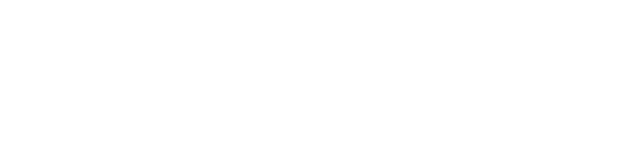
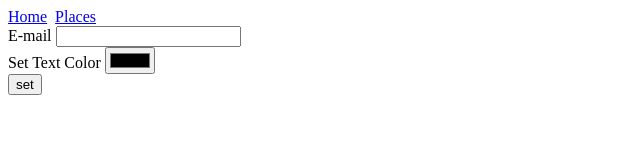
Before and after one commit to Dorazar/PlaceKeeper, a plain HTML site: page user-prefs.html in a window 1280 px wide. Shown: the whole page, without its empty margins (0-640 px from the left). Drawn offline with Linux system fonts and the light colour scheme.

Commit message:
Add basic form

```diff
--- a/user-prefs.html
+++ b/user-prefs.html
@@ -6,10 +6,24 @@
     <title>User Prefernce</title>
 </head>
 <body>
-    <form id="frmRegister" onsubmit="sumbit(event)">
+    <header>
+        <nav>
+            <a href="./index.html">Home</a>&nbsp;&nbsp;<a href="./Places.html">Places</a>
+        </nav>
+    </header>
+    <form id="frmRegister" onsubmit="onSubmit(event)">
+        <div>
+            <label for="email">E-mail</label>
+            <input type="email" name="email" autocomplete="off">
+        </div>
+
+        <div>
+            <label for="txtColor">Set Text Color</label>
+            <input type="color" name="txtColor">
+        </div>
 
 
-
+        <button>set</button>
     </form>
         <script src="./placeService.js"></script>
         <script src="./userService.js"></script>
--- a/userService.js
+++ b/userService.js
@@ -0,0 +1,13 @@
+const user = {
+  email: '',
+  txtColor: '',
+}
+
+function onSubmit(ev) {
+  ev.preventDefault()
+  const elEmail = document.querySelector('[name=email]').value
+  const elTextColor = document.querySelector('[name=txtColor]').value
+
+  console.log(elEmail)
+  console.log(elTextColor)
+}
```
Also changed, not shown: Places.html (+5 -0 lines), index.html (+1 -1 lines).
